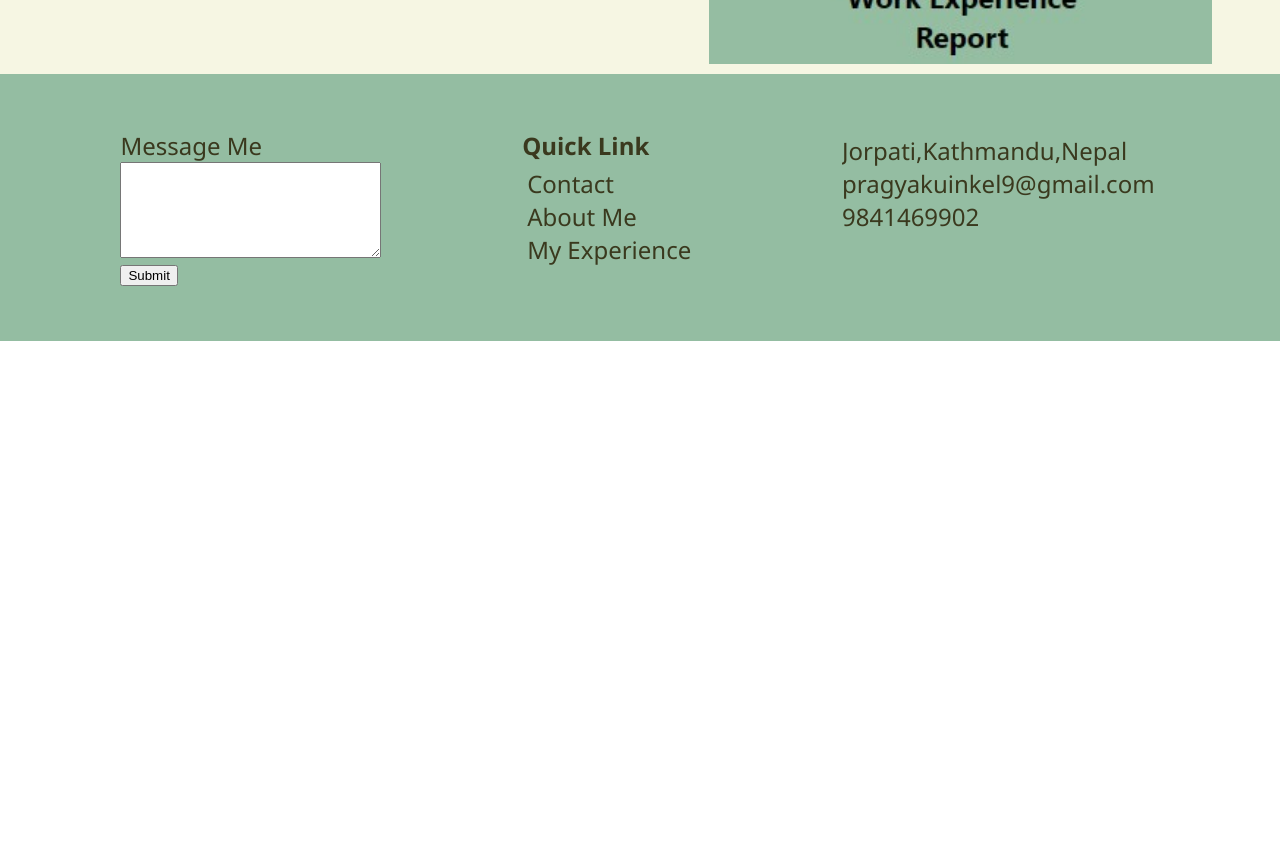
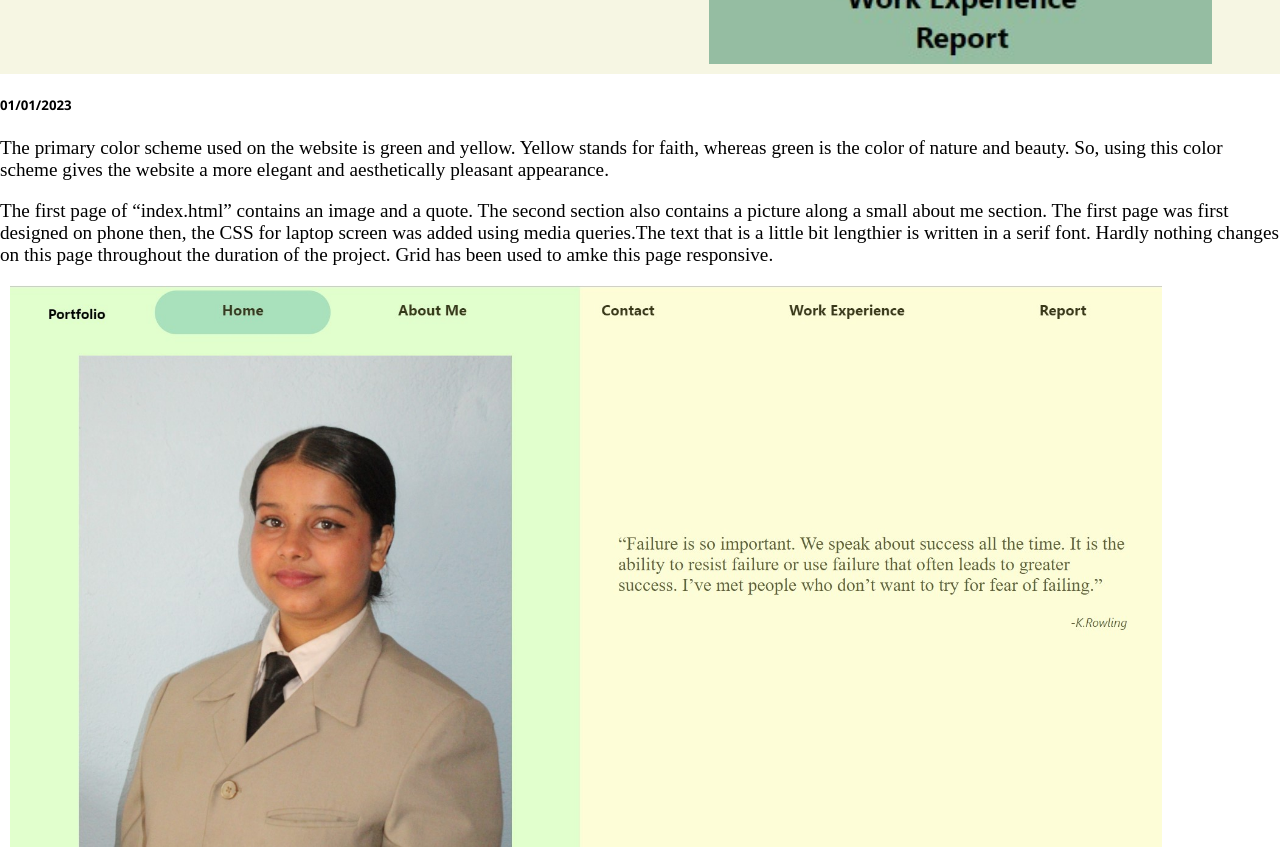
Before and after one commit to pragyakuinkel/CSY1018-Web-Development-Assignment-I-23834801-Pragya-Kuinkel-Project, a plain HTML site: page sitereport.html in a window 1280 px wide. Shown: the part 1506-2356 px from the top of the page. Before the commit the page ends 1847 px from the top, so only its background shows below. Drawn offline with Linux system fonts and the light colour scheme.

Commit message:
Update: Third section of site report page is added

```diff
--- a/css/portfolio.css
+++ b/css/portfolio.css
@@ -124,8 +124,7 @@ ul {
     display: block;
     margin-left: auto;
     margin-right: auto;
-    border-top-right-radius: 50px;
-    border-top-left-radius: 50px;
+
 }
 
 /*child div-2 section 1 home page*/
@@ -618,8 +617,6 @@ ul {
         display: block;
         margin-left: auto;
         margin-right: auto;
-        border-top-right-radius: 80px;
-        border-top-left-radius: 80px;
     }
 
     /*CSS of second div of main div section 1*/
--- a/sitereport.html
+++ b/sitereport.html
@@ -103,6 +103,38 @@
                 </div>
             </div>
         </section>
+        <!--Third Section-->
+        <section class="section-report-3">
+            <!--Date-->
+            <h5>01/01/2023</h5>
+            <!--Content-->
+            <p class="report-paragraph">
+                The primary color scheme used on the website
+                is green and yellow. Yellow stands for faith,
+                whereas green is the color of nature and
+                beauty. So, using this color scheme gives
+                the website a more elegant and aesthetically
+                pleasant appearance.
+            </p>
+            <p class="report-paragraph">
+                The first page of “index.html” contains an image
+                and a quote. The second section also contains a picture
+                along a small about me section. The first page was first
+                designed on phone then, the CSS for laptop screen was
+                added using media queries.The text that is a little bit
+                lengthier is written in a serif font. Hardly nothing
+                changes on this page throughout the duration of the
+                project. Grid has been used to amke this page responsive.
+            </p>
+            <div class="image-home-div-1">
+                <div>
+                  <img class="image-wireframe" src="image/report-4.jpg">
+                </div>
+                <div>
+                  <img class="image-wireframe" src="image/report-5.jpg">
+                </div>
+            </div>
+        </section>
     </main>
         <!--Footer-->
         <footer>
```
Also changed, not shown: image/report-4.jpg (added), image/report-5.jpg (added).
